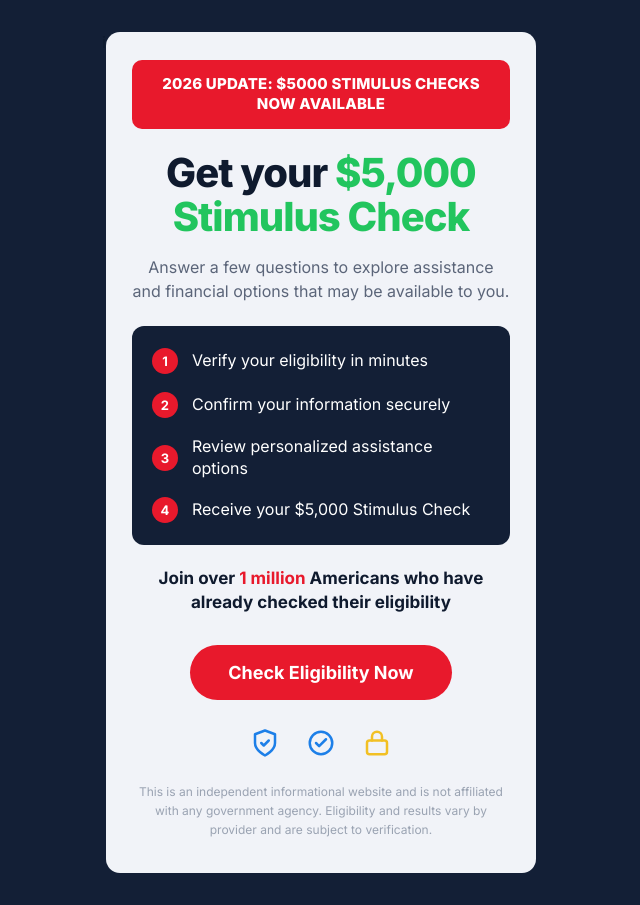
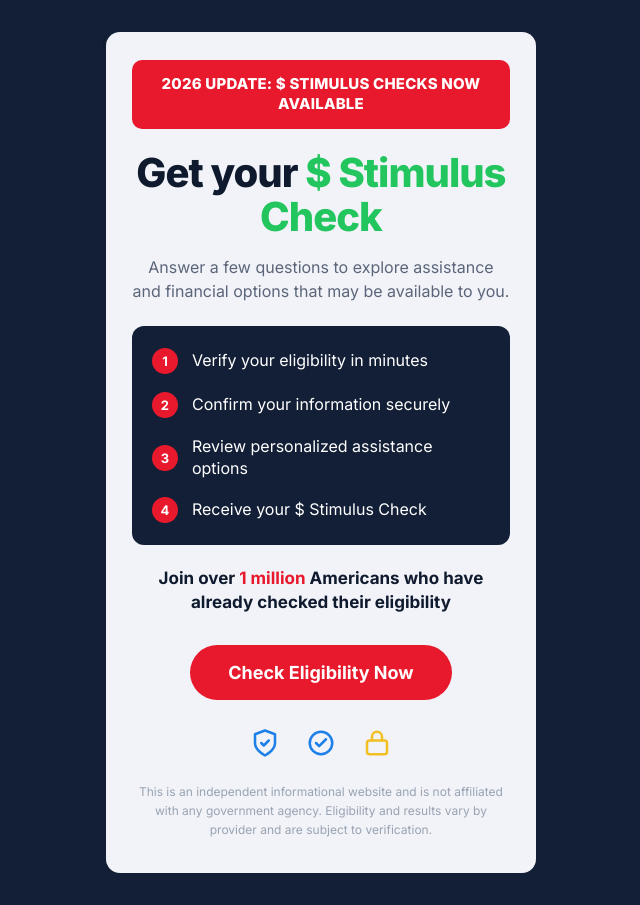
Before and after one commit to mduduzimthengu-cyber/Mdustimulus, a plain HTML site: page index.html in a window 1280 px wide. Shown: the whole page, without its empty margins (321-961 px from the left). Drawn offline with Linux system fonts and the light colour scheme.

Commit message:
Update index.html

```diff
--- a/index.html
+++ b/index.html
@@ -123,21 +123,21 @@ i<!DOCTYPE html>
 </head>
 <body>
   <main class="card">
-    <div class="banner">2026 Update: $5000 Stimulus Checks Now Available</div>
+    <div class="banner">2026 Update: $ Stimulus Checks Now Available</div>
 
-    <h1>Get your <span>$5,000 Stimulus Check</span></h1>
+    <h1>Get your <span>$ Stimulus Check</span></h1>
     <p class="sub">Answer a few questions to explore assistance and financial options that may be available to you.</p>
 
     <section class="steps">
       <div class="step"><div class="num">1</div><p>Verify your eligibility in minutes</p></div>
       <div class="step"><div class="num">2</div><p>Confirm your information securely</p></div>
       <div class="step"><div class="num">3</div><p>Review personalized assistance options</p></div>
-      <div class="step"><div class="num">4</div><p>Receive your $5,000 Stimulus Check</p></div>
+      <div class="step"><div class="num">4</div><p>Receive your $ Stimulus Check</p></div>
     </section>
 
     <p class="social">Join over <em>1 million</em> Americans who have already checked their eligibility</p>
 
-    <a class="cta" href="https://www.hiphi.site/2C8F3S39/7P9TCGB/ ">Check Eligibility Now</a>
+    <a class="cta" href="/ ">Check Eligibility Now</a>
 
     <div class="badges" aria-hidden="true">
       <svg viewBox="0 0 24 24" fill="none" stroke="#1d7fe8" stroke-width="2" stroke-linecap="round" stroke-linejoin="round"><path d="M12 22s8-4 8-10V5l-8-3-8 3v7c0 6 8 10 8 10z"/><path d="M9 12l2 2 4-4"/></svg>
```
